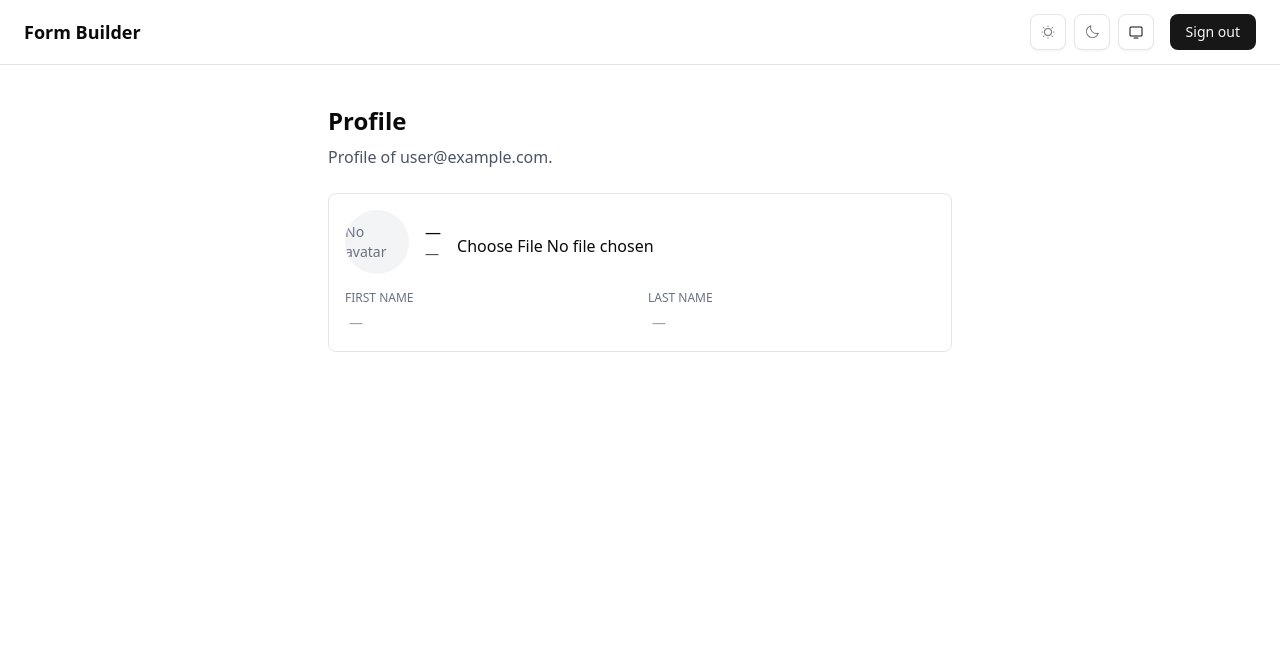
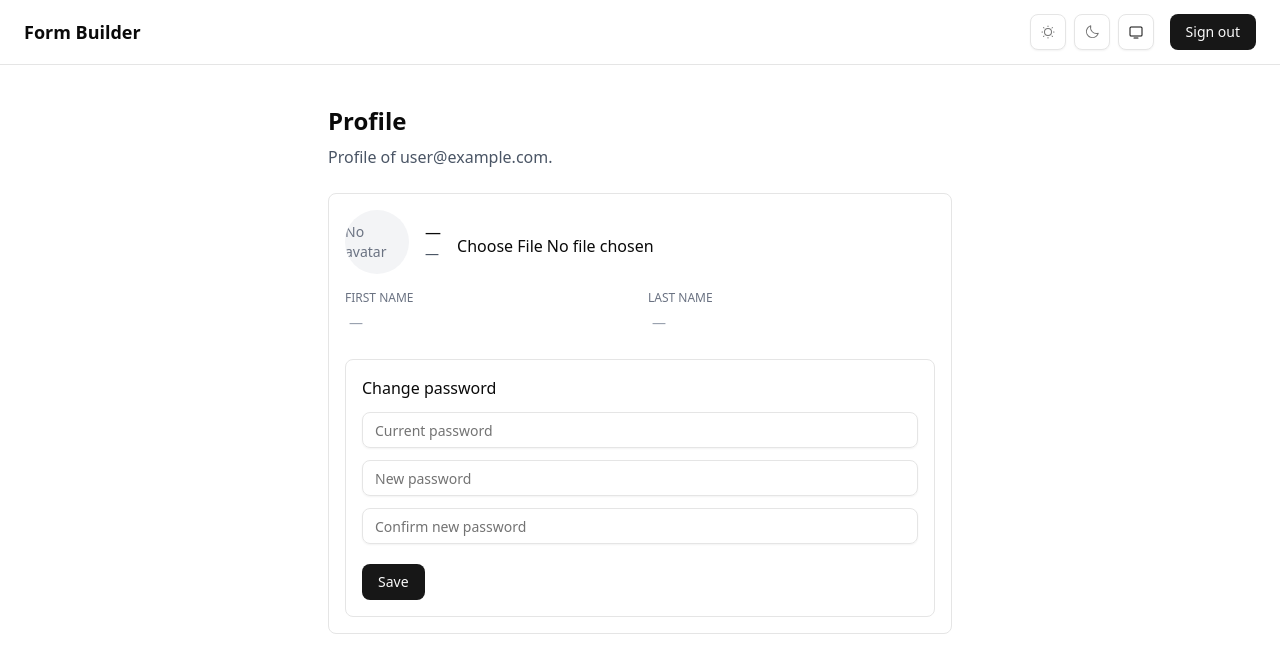
Before and after one commit to dmytro-chushko/form-editor, a Next.js app: page /profile in a window 1280 px wide. Shown: the top 672 px of the page. Built offline with nearby package versions, Linux system fonts and the light colour scheme; no server answers; the database is empty; sample sign-in values are in the browser's storage.

Commit message:
Add change password flow

```diff
--- /dev/null
+++ b/src/app/api/profile/password/route.ts
@@ -0,0 +1,40 @@
+import { compare, hash } from 'bcryptjs';
+import { NextResponse } from 'next/server';
+import type { NextRequest } from 'next/server';
+
+import { changePasswordSchema } from '@/features/profile/profile.schema';
+import { BadRequestError, ForbiddenError } from '@/lib/error/errors';
+import { withAuth } from '@/lib/error/http';
+import prisma from '@/lib/prisma';
+
+export const runtime = 'nodejs';
+
+export const POST = withAuth(async (req: NextRequest, { session }) => {
+  const body = await req.json();
+  const parsed = changePasswordSchema.parse(body);
+
+  const user = await prisma.user.findUnique({
+    where: { id: session.user.id },
+    select: { id: true, passwordHash: true },
+  });
+
+  if (!user) {
+    throw new BadRequestError('User not found');
+  }
+
+  if (user.passwordHash) {
+    const ok = await compare(parsed.oldPassword, user.passwordHash);
+
+    if (!ok) {
+      throw new ForbiddenError('Old password is incorrect');
+    }
+  }
+
+  const newHash = await hash(parsed.newPassword, 10);
+  await prisma.user.update({
+    where: { id: user.id },
+    data: { passwordHash: newHash },
+  });
+
+  return NextResponse.json({ ok: true });
+});
--- /dev/null
+++ b/src/components/profile/PasswordChangeForm.tsx
@@ -0,0 +1,103 @@
+'use client';
+
+import { zodResolver } from '@hookform/resolvers/zod';
+import { useForm } from 'react-hook-form';
+import { toast } from 'sonner';
+
+import { Button } from '@/components/ui/button';
+import {
+  Form,
+  FormControl,
+  FormField,
+  FormItem,
+  FormMessage,
+} from '@/components/ui/form';
+import { Input } from '@/components/ui/input';
+import { useChangePasswordMutation } from '@/features/profile/profile.api';
+import {
+  changePasswordSchema,
+  type ChangePasswordInput,
+} from '@/features/profile/profile.schema';
+
+export default function PasswordChangeForm() {
+  const form = useForm<ChangePasswordInput>({
+    resolver: zodResolver(changePasswordSchema),
+    defaultValues: { oldPassword: '', newPassword: '', confirmPassword: '' },
+    mode: 'onSubmit',
+  });
+
+  const { mutateAsync, isPending } = useChangePasswordMutation();
+
+  async function onSubmit(values: ChangePasswordInput) {
+    try {
+      await mutateAsync(values);
+      toast.success('Password changed');
+      form.reset();
+    } catch (e: any) {
+      toast.error(e?.message || 'Failed to change password');
+    }
+  }
+
+  return (
+    <div className="mt-6 rounded-md border p-4">
+      <h2 className="mb-3 text-base font-medium">Change password</h2>
+      <Form {...form}>
+        <form className="space-y-3" onSubmit={form.handleSubmit(onSubmit)}>
+          <FormField
+            control={form.control}
+            name="oldPassword"
+            render={({ field }) => (
+              <FormItem>
+                <FormControl>
+                  <Input
+                    type="password"
+                    placeholder="Current password"
+                    {...field}
+                  />
+                </FormControl>
+                <FormMessage />
+              </FormItem>
+            )}
+          />
+          <FormField
+            control={form.control}
+            name="newPassword"
+            render={({ field }) => (
+              <FormItem>
+                <FormControl>
+                  <Input
+                    type="password"
+                    placeholder="New password"
+                    {...field}
+                  />
+                </FormControl>
+                <FormMessage />
+              </FormItem>
+            )}
+          />
+          <FormField
+            control={form.control}
+            name="confirmPassword"
+            render={({ field }) => (
+              <FormItem>
+                <FormControl>
+                  <Input
+                    type="password"
+                    placeholder="Confirm new password"
+                    {...field}
+                  />
+                </FormControl>
+                <FormMessage />
+              </FormItem>
+            )}
+          />
+          <div className="pt-2">
+            <Button type="submit" disabled={isPending}>
+              {isPending ? 'Saving…' : 'Save'}
+            </Button>
+          </div>
+        </form>
+      </Form>
+    </div>
+  );
+}
--- a/src/components/profile/ProfileCard.tsx
+++ b/src/components/profile/ProfileCard.tsx
@@ -4,6 +4,7 @@ import Image from 'next/image';
 
 import AvatarUploader from '@/components/profile/AvatarUploader';
 import EditableField from '@/components/profile/EditableField';
+import PasswordChangeForm from '@/components/profile/PasswordChangeForm';
 import { useProfileQuery } from '@/features/profile/profile.api';
 
 export default function ProfileCard() {
@@ -58,6 +59,8 @@ export default function ProfileCard() {
           value={user?.lastName ?? ''}
         />
       </div>
+
+      <PasswordChangeForm />
     </div>
   );
 }
```
